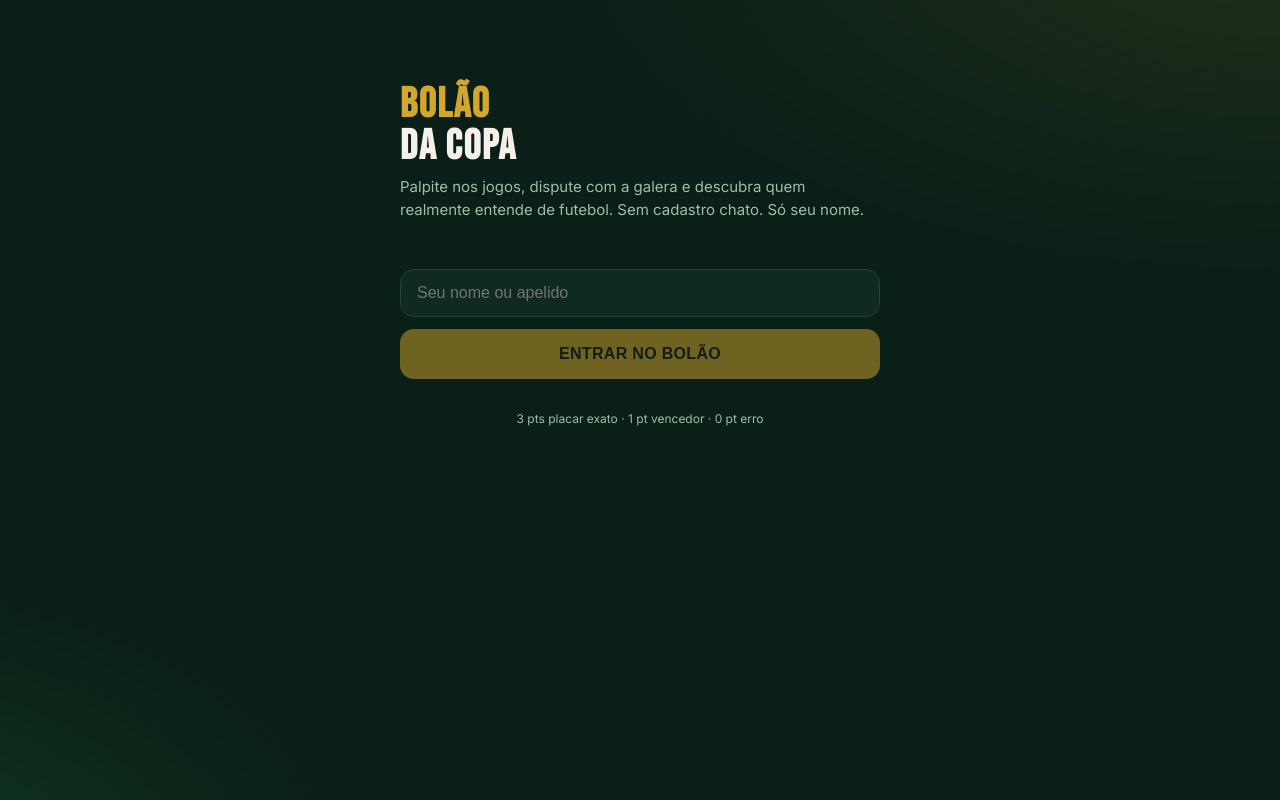
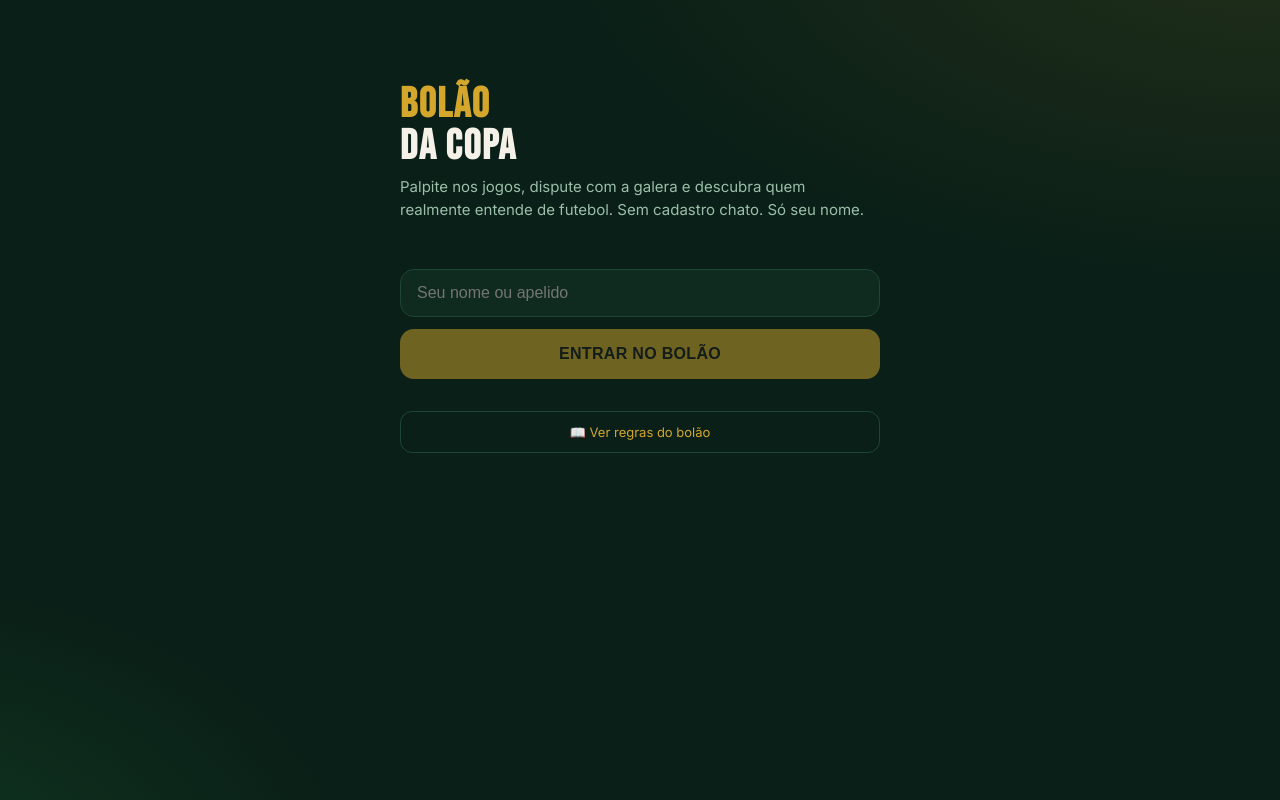
Before and after one commit to brunawho/site-bolao-copa, a Next.js app: page / in a window 1280 px wide. Built offline with nearby package versions, Linux system fonts and the light colour scheme; no server answers.

Commit message:
atualização home

```diff
--- a/app/page.tsx
+++ b/app/page.tsx
@@ -1,6 +1,7 @@
 'use client';
 import { useState, useEffect } from 'react';
 import { useRouter } from 'next/navigation';
+import Link from 'next/link';
 import { supabase } from '@/lib/supabase';
 
 export default function Home() {
@@ -18,7 +19,6 @@ export default function Home() {
     if (!clean) return;
     setLoading(true);
 
-    // procura participante
     const { data: existing } = await supabase
       .from('participants')
       .select('id, name')
@@ -70,9 +70,13 @@ export default function Home() {
         </button>
       </div>
 
-      <p style={{ marginTop: 32, fontSize: 12, color: 'var(--muted)', textAlign: 'center' }}>
-        3 pts placar exato · 1 pt vencedor · 0 pt erro
-      </p>
+      <Link href="/faq" style={{
+        display: 'block', textAlign: 'center', marginTop: 32,
+        fontSize: 13, color: 'var(--gold)', textDecoration: 'none',
+        padding: '12px', border: '1px solid var(--line)', borderRadius: 12
+      }}>
+        📖 Ver regras do bolão
+      </Link>
     </main>
   );
 }
```
